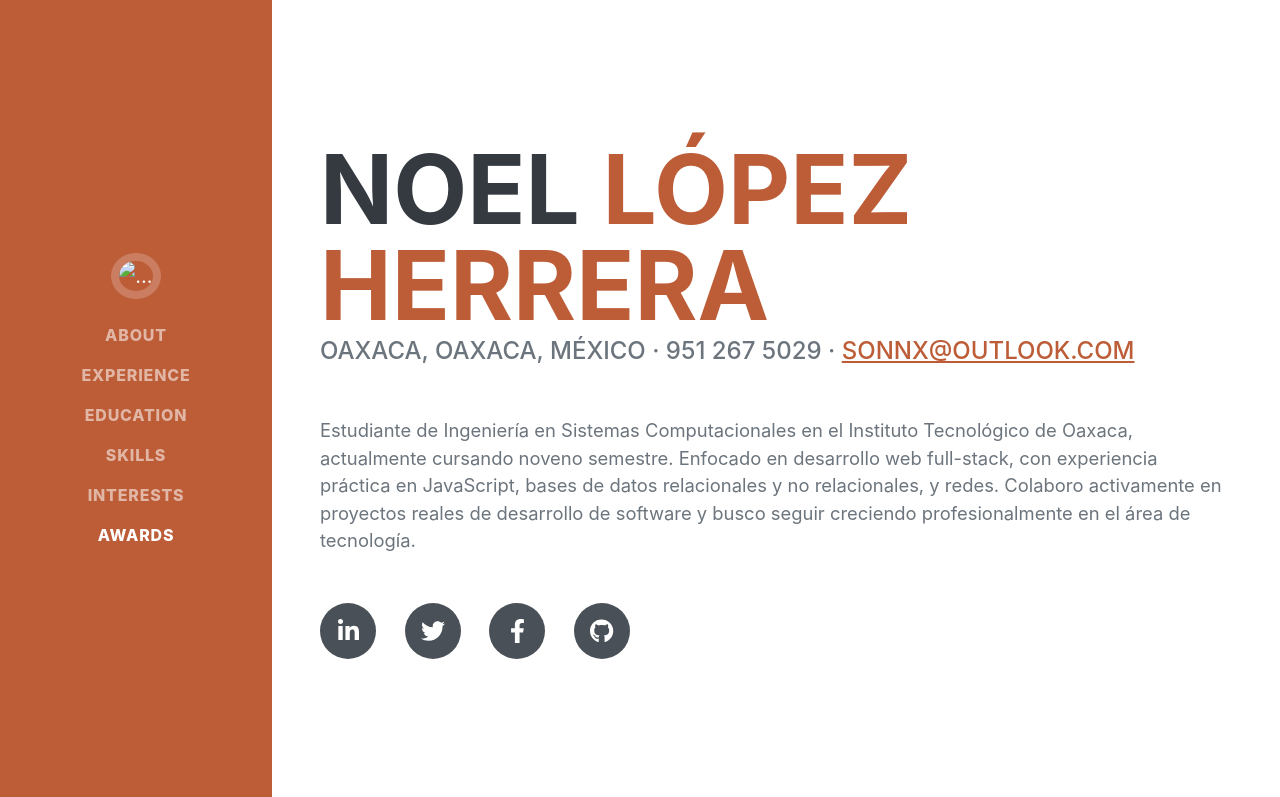
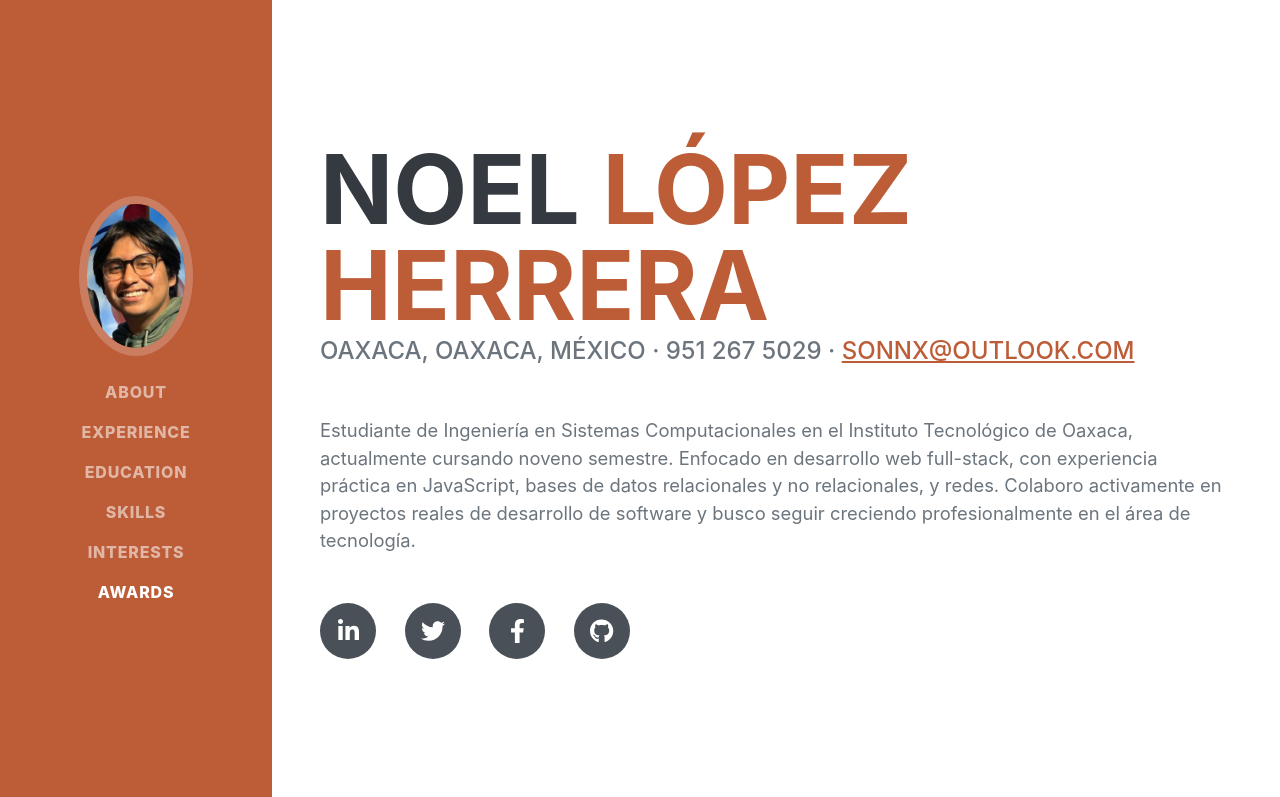
Before and after one commit to Sonnx18/portafolio-web, a plain HTML site: page index.html in a window 1280 px wide. Shown: the top 797 px of the page. Drawn offline with nearby package versions, Linux system fonts and the light colour scheme; a web font is replaced by a local one.

Commit message:
Agregacion de foto1

```diff
--- a/index.html
+++ b/index.html
@@ -6,7 +6,7 @@
         <meta name="description" content="" />
         <meta name="author" content="" />
         <title>Noel López Herrera - Portafolio</title>
-        <link rel="icon" type="image/x-icon" href="img/favicon.ico" />
+        <link rel="icon" type="image/x-icon" href="img/img/favicon.ico" />
         <!-- Font Awesome icons (free version)-->
         <script src="https://use.fontawesome.com/releases/v6.3.0/js/all.js" crossorigin="anonymous"></script>
         <!-- Google fonts-->
@@ -20,7 +20,7 @@
         <nav class="navbar navbar-expand-lg navbar-dark bg-primary fixed-top" id="sideNav">
             <a class="navbar-brand js-scroll-trigger" href="#page-top">
                 <span class="d-block d-lg-none">Noel López Herrera</span>
-                <span class="d-none d-lg-block"><img class="img-fluid img-profile rounded-circle mx-auto mb-2" src="img/profile1.jpg" alt="..." /></span>
+                <span class="d-none d-lg-block"><img class="img-fluid img-profile rounded-circle mx-auto mb-2" src="img/img/perfil.jpeg" alt="..." /></span>
             </a>
             <button class="navbar-toggler" type="button" data-bs-toggle="collapse" data-bs-target="#navbarResponsive" aria-controls="navbarResponsive" aria-expanded="false" aria-label="Toggle navigation"><span class="navbar-toggler-icon"></span></button>
             <div class="collapse navbar-collapse" id="navbarResponsive">
```
Also changed, not shown: img/img/Profile1.jpeg (deleted), img/img/perfil.jpeg (added), img/img/profile.jpg (deleted).
